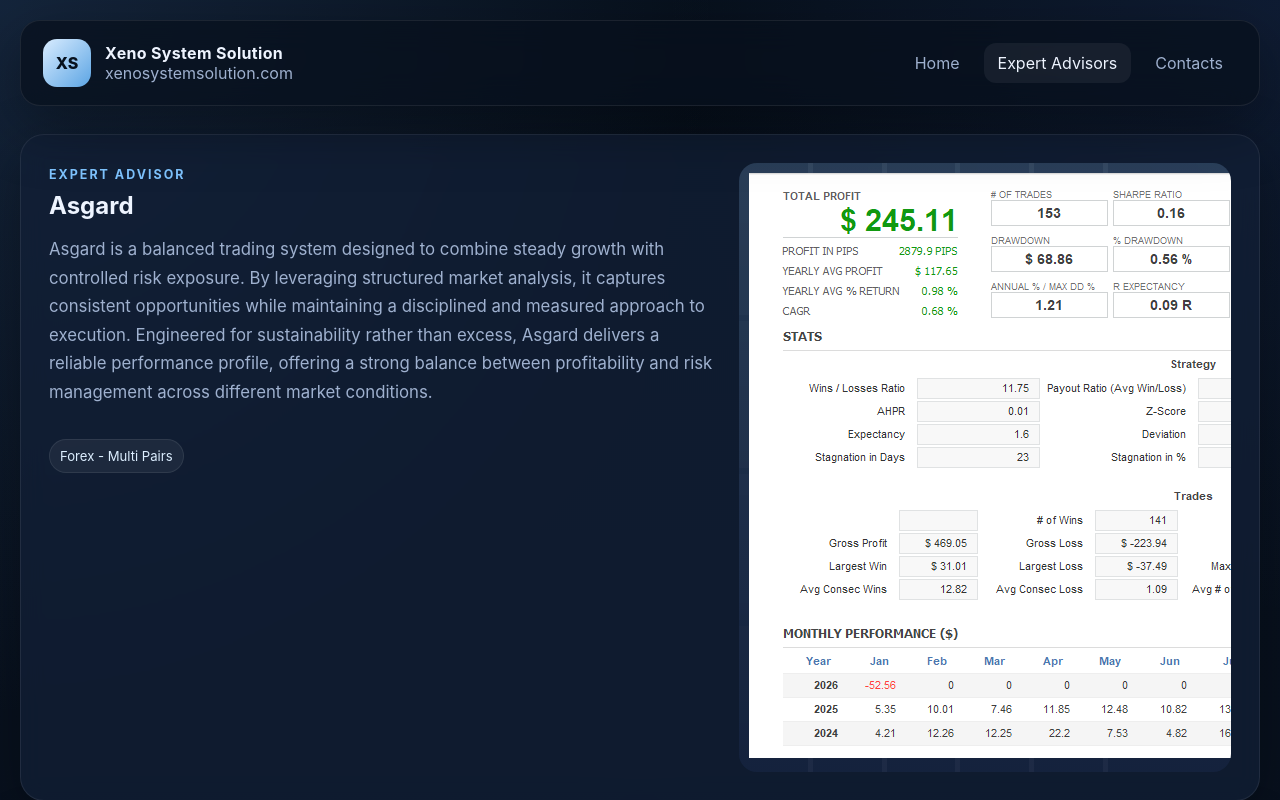
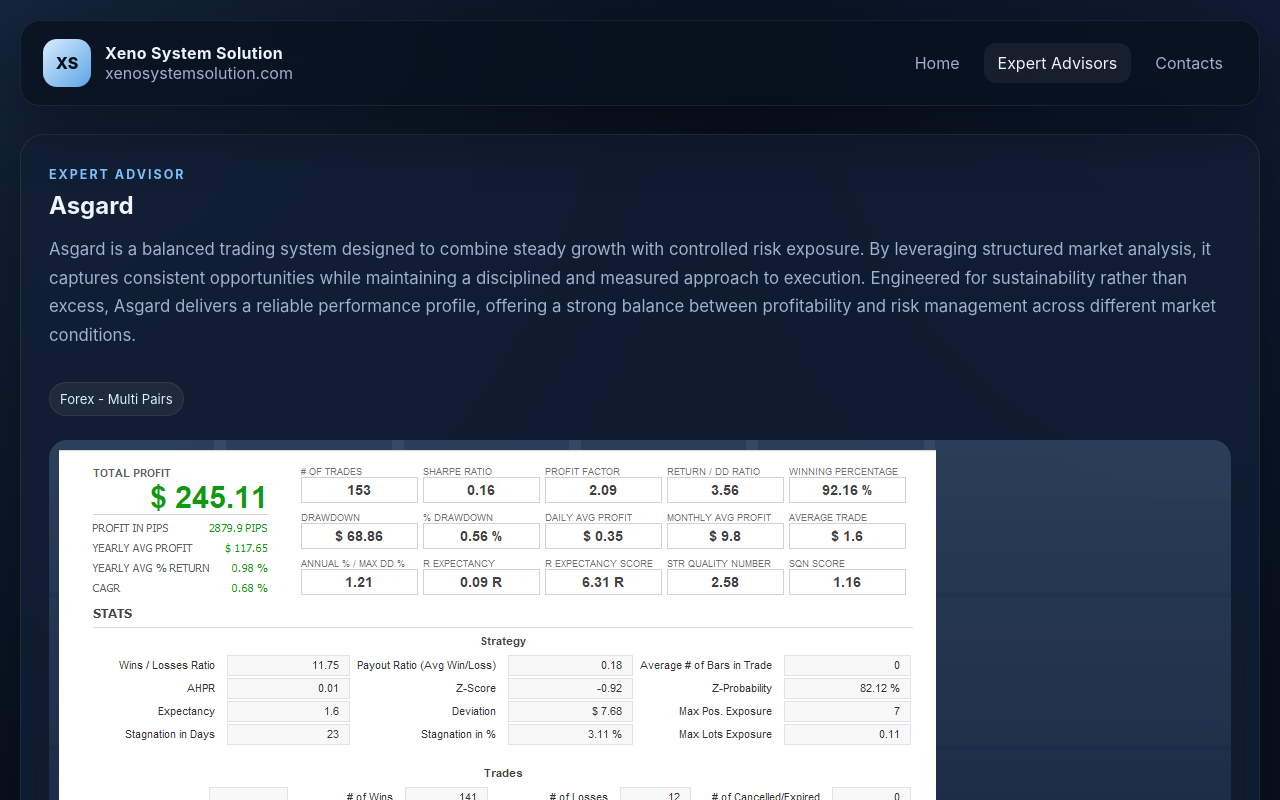
Before and after one commit to giovannimaccioni1989-byte/xeno-system-solution, a React (Vite) app: page /expert-advisors/Asgard in a window 1280 px wide. Shown: the top 800 px of the page. Built offline with nearby package versions, Linux system fonts and the light colour scheme.

Commit message:
Update styles.css

```diff
--- a/src/styles.css
+++ b/src/styles.css
@@ -366,7 +366,7 @@ a {
 
 .advisor-hero {
   display: grid;
-  grid-template-columns: 1.15fr 0.85fr;
+  grid-template-columns: 1fr;
   gap: 24px;
   padding: 28px;
   margin-bottom: 24px;
```
